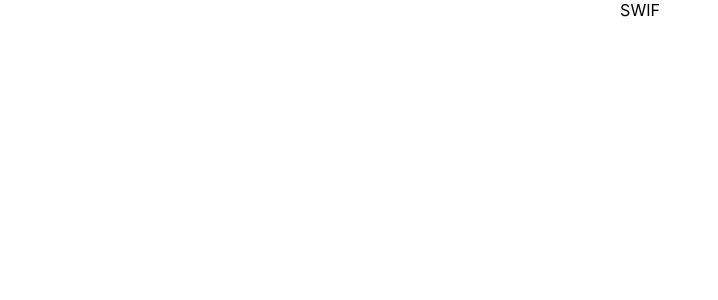
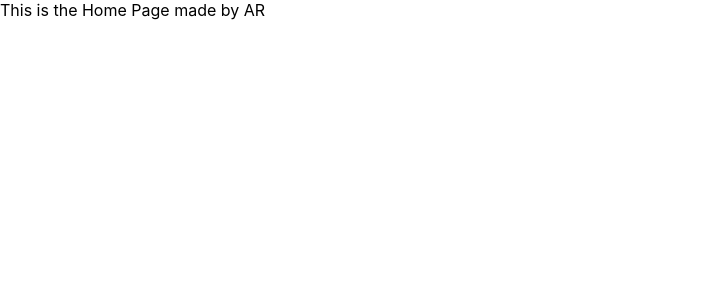
Before and after one commit to aheggy/swif-front-end, a React (Create React App) app: page / in a window 1280 px wide. Shown: the top 300 px of the page, without its empty margins (0-718 px from the left). Built offline with nearby package versions, Linux system fonts and the light colour scheme; the HTML template or start-up script is replaced by a standard one.

Commit message:
initial routes settings

```diff
--- a/package.json
+++ b/package.json
@@ -7,7 +7,7 @@
     "dotenv": "^16.3.1",
     "react": "^18.2.0",
     "react-dom": "^18.2.0",
-    "react-router-dom": "^6.16.0",
+    "react-router-dom": "^6.18.0",
     "react-scripts": "5.0.1"
   },
   "scripts": {
--- a/src/App.js
+++ b/src/App.js
@@ -1,10 +1,20 @@
-import './App.css';
+import "./App.css";
+import { BrowserRouter, Route, Routes } from "react-router-dom";
+import Home from "./Pages/Home";
+import LogIn from "./Pages/LogIn";
+import SignUp from "./Pages/SignUp";
 
 function App() {
   return (
-    <div className="App">
-      <h>SWIF</h>
-    </div>
+    <>
+      <BrowserRouter>
+      <Routes>
+        <Route path="/" element = {<Home></Home>}/>
+        <Route path="/login" element = {<LogIn></LogIn>}/>
+        <Route path="/signup" element = {<SignUp></SignUp>}/>
+      </Routes>
+      </BrowserRouter>
+    </>
   );
 }
 
--- a/src/Pages/Home.jsx
+++ b/src/Pages/Home.jsx
@@ -0,0 +1,10 @@
+function Home(){
+    return(
+        <>
+This is the Home Page made by AR
+
+        </>
+    )
+}
+
+export default Home
--- a/src/Pages/LogIn.jsx
+++ b/src/Pages/LogIn.jsx
@@ -0,0 +1,9 @@
+function LogIn() {
+    return (
+        <>
+        Testing the LogIn Component
+        </>
+    )
+}
+
+export default LogIn
--- a/src/Pages/SignUp.jsx
+++ b/src/Pages/SignUp.jsx
@@ -0,0 +1,7 @@
+function SignUp() {
+    return(
+        <> Testing the SignUp</>
+    )
+}
+
+export default SignUp
```
Also changed, not shown: 1 other file (tests, documents, lock files or other folders).
